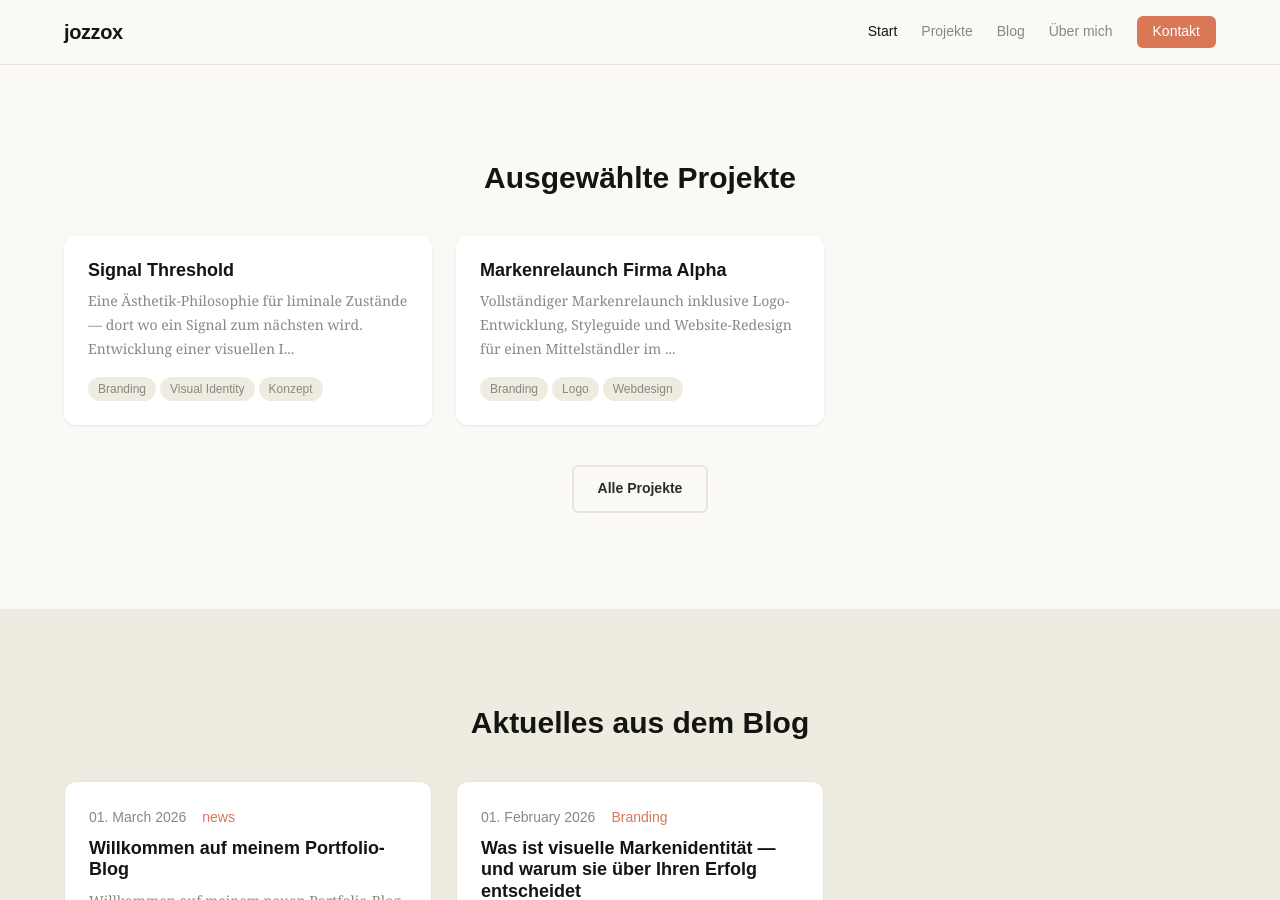
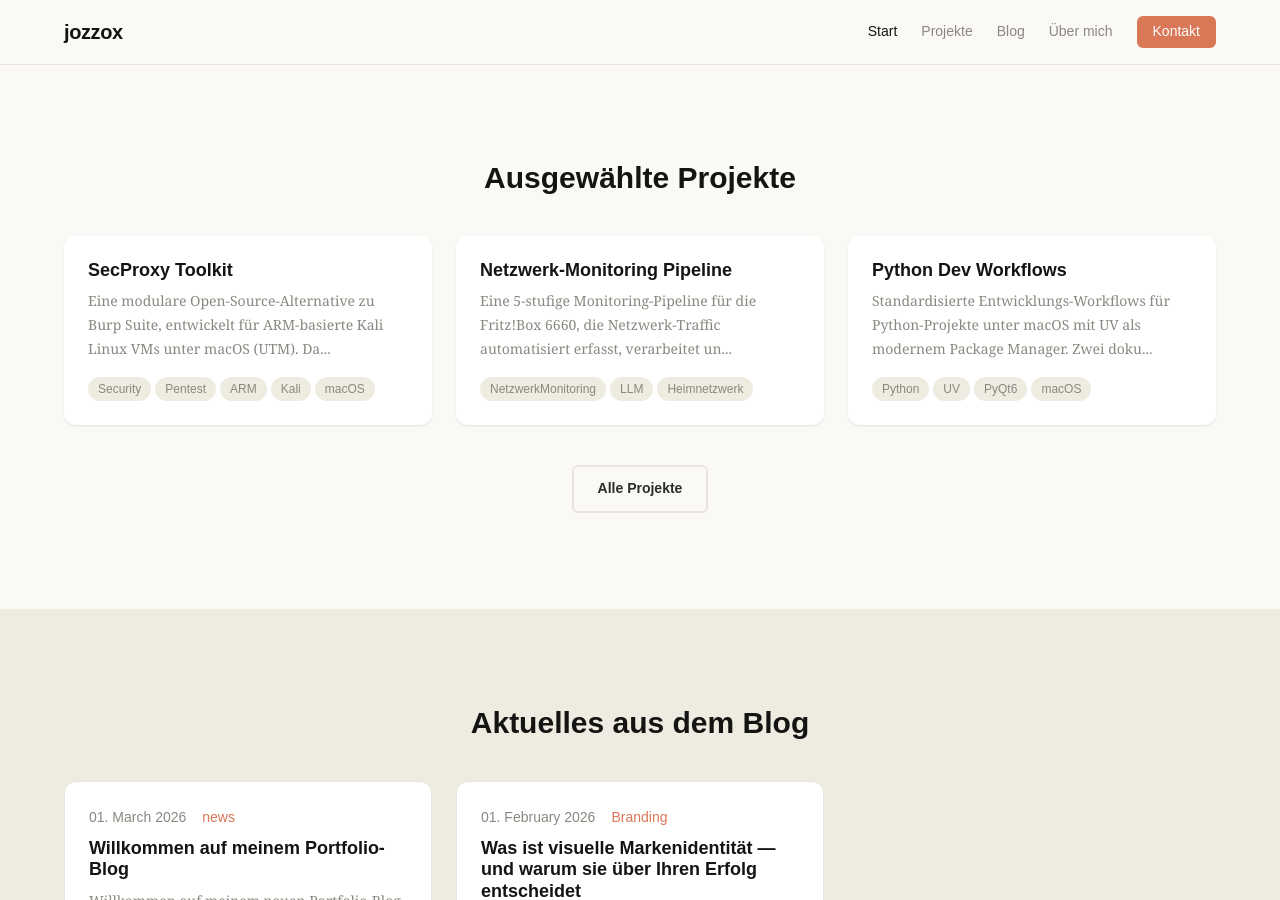
Before and after one commit to jozzox/jozzox.github.io, a Jekyll site: the page built from index.html, in a window 1280 px wide and 900 px high, scrolled down 419 px. Built offline with Jekyll 4.4.1, drawn with Linux system fonts in a browser that asks for light colours; some of the changed lines change nothing that is shown.

Commit message:
user: setup up and play the cards no one now

````diff
--- a/_projects/beispiel-projekt.md
+++ /dev/null
@@ -1,23 +0,0 @@
----
-layout: project
-title: "Markenrelaunch Firma Alpha"
-date: 2026-02-15
-tags: [Branding, Logo, Webdesign]
-client: "Firma Alpha GmbH"
-year: 2026
-excerpt: "Vollständiger Markenrelaunch inklusive Logo-Entwicklung, Styleguide und Website-Redesign für einen Mittelständler im Bereich Maschinenbau."
----
-
-## Briefing
-
-Der Kunde wünschte eine moderne Neupositionierung seiner Marke — weg vom veralteten Corporate Design der 90er, hin zu einem zeitgemäßen, professionellen Auftritt.
-
-## Lösung
-
-Entwicklung eines neuen Logo-Systems mit klar definierten Varianten für Digital- und Printmedien, begleitet von einem umfassenden Styleguide und einer komplett neu gestalteten Website.
-
-## Ergebnis
-
-- Stärkere Markenwahrnehmung bei Neukunden
-- Konsistentes Erscheinungsbild über alle Kanäle
-- Moderne Website mit verbesserter Conversion-Rate
--- /dev/null
+++ b/_projects/netzwerk-monitoring-pipeline.md
@@ -0,0 +1,78 @@
+---
+layout: project
+title: "Netzwerk-Monitoring Pipeline"
+date: 2026-03-01
+tags: [NetzwerkMonitoring, LLM, Heimnetzwerk]
+excerpt: "Eine 5-stufige Monitoring-Pipeline für die Fritz!Box 6660, die Netzwerk-Traffic automatisiert erfasst, verarbeitet und mittels lokalem LLM auf Anomalien analysiert. Der Operator behält jederzeit die volle Kontrolle – das System beobachtet passiv und empfiehlt, greift aber nie selbstständig ein."
+---
+## Netzwerk-Monitoring Pipeline Überblick
+
+Eine 5-stufige Monitoring-Pipeline für die Fritz!Box 6660, die Netzwerk-Traffic automatisiert erfasst, verarbeitet und mittels lokalem LLM (LM Studio) auf Anomalien analysiert.
+Der Operator behält jederzeit die volle Kontrolle – das System beobachtet passiv und empfiehlt, greift aber nie selbstständig ein.
+
+## Problem
+
+Heimnetzwerke werden zunehmend komplexer (IoT, Smart Home, mehrere Arbeitsgeräte), aber die meisten Router bieten nur rudimentäres Logging. Auffälliges Verhalten einzelner Geräte bleibt oft unbemerkt,
+bis es zu spät ist.
+
+## Lösung
+
+Eine modulare Pipeline, die den gesamten Traffic der Fritz!Box über das Routing Interface mitschneidet und in 5 Stufen verarbeitet – von der rohen pcap-Datei bis zur priorisierten Benachrichtigung.
+
+## Pipeline-Architektur
+
+```markdown
+Phase 1: CAPTURE
+  Fritz!Box Routing Interface → raw .pcap
+  (Kabel + WLAN 2.4GHz + 5GHz)
+       │
+       ▼
+Phase 2: PROCESS
+  tshark / pyshark → strukturierte Logs
+  (DNS-Queries, Ports, Protokolle, Traffic pro Gerät)
+       │
+       ▼
+Phase 3: DETECT
+  Regelbasierte Anomalie-Erkennung
+  (Unbekannte IPs, ungewöhnliche Ports, Traffic-Spikes)
+       │
+       ▼
+Phase 4: ANALYZE
+  Lokales LLM (LM Studio) → Bewertung & Priorisierung
+  (Prompt-Templates, Severity-Scoring, Kontextanalyse)
+       │
+       ▼
+Phase 5: NOTIFY
+  Operator wird informiert → entscheidet & handelt
+  (Block, Monitor, Ignore, Investigate)
+```
+
+## Tech-Stack
+
+- **Capture:** Fritz!Box Paketmitschnitt (Routing Interface)
+- **Processing:** tshark, pyshark, scapy, Python
+- **Detection:** Regelbasierte Filter (Python)
+- **LLM:** LM Studio mit lokalem Modell + Prompt-Templates
+- **Benachrichtigung:** Custom Notification System
+- **Hardware:** Fritz!Box Kabel 6660, Mac Mini M4, Geekom Mini IT 11
+
+## Design-Prinzipien
+
+- **Passiv:** Kein Eingriff in die Fritz!Box-Konfiguration, reine Beobachtung
+- **Lokal:** Alle Daten bleiben im Heimnetzwerk, kein Cloud-Upload
+- **Human-in-the-Loop:** LLM empfiehlt, Operator entscheidet
+- **Modular:** Jede Phase ist unabhängig austauschbar und testbar
+
+## Features
+
+- Erfasst gesamten ein- und ausgehenden Traffic (Kabel + WLAN)
+- Strukturierte Aufbereitung nach Gerät (MAC/IP), Protokoll und Zeitraum
+- Regelbasierte Vorerkennung filtert Rauschen vor LLM-Analyse
+- Lokales LLM bewertet Severity ohne Daten an externe APIs zu senden
+- Operator-Dashboard mit manuellen Reaktionsmöglichkeiten
+- Cronjob-basierte zyklische Erfassung
+
+## Ergebnis
+
+Ein datenschutzkonformes Netzwerk-Monitoring, das die Lücke zwischen einfachem Router-Logging und teuren Enterprise-SIEM-Lösungen schließt. Die Integration eines lokalen LLMs ermöglicht intelligente
+Analyse ohne Cloud-Abhängigkeit.
--- /dev/null
+++ b/_projects/python-dev-workflows.md
@@ -0,0 +1,83 @@
+---
+layout: project
+title: "Python Dev Workflows"
+date: 2026-02-15
+tags: [Python, UV, PyQt6, macOS]
+excerpt: "Standardisierte Entwicklungs-Workflows für Python-Projekte unter macOS mit UV als modernem Package Manager. Zwei dokumentierte Arbeitsweisen – Terminal-first und VS Code-first – mit PyQt6-Integration, reproduzierbaren Builds und Schnellstart-Templates."
+---
+
+## Python Dev Workflows Überblick
+
+Standardisierte Entwicklungs-Workflows für Python-Projekte unter macOS mit **UV** als modernem Package Manager. Zwei dokumentierte Arbeitsweisen – Terminal-first und VS Code-first – mit PyQt6-Integration,
+reproduzierbaren Builds und Schnellstart-Templates.
+
+## Problem
+
+Python-Projektsetups unter macOS sind fragmentiert: verschiedene Package Manager (pip, pipenv, poetry, conda), inkonsistente venv-Handhabung und fehlende Standardisierung zwischen Terminal- und IDE-Workflows
+führen zu Reibungsverlusten und schwer reproduzierbaren Umgebungen.
+
+## Lösung
+
+Ein einheitlicher Workflow basierend auf UV (von Astral), der beide Arbeitsweisen abdeckt und als referenzierbares Cheat Sheet dokumentiert ist.
+
+## Workflows
+
+### Terminal-First
+
+```markdown
+uv init mein-projekt
+cd mein-projekt
+uv python pin 3.12
+uv venv
+source .venv/bin/activate
+uv add pyqt6 qtpy
+uv run main.py
+```
+
+### VS Code-First
+
+```markdown
+uv init mein-projekt
+cd mein-projekt
+uv python pin 3.12
+uv venv
+source .venv/bin/activate
+uv add pyqt6 qtpy
+# Cmd+Shift+P → "Python: Select Interpreter" → .venv
+uv run hello.py
+```
+
+## Projektstruktur
+
+```markdown
+mein-projekt/
+├── .python-version      # Python-Version (uv python pin)
+├── .venv/               # Virtual Environment
+├── pyproject.toml       # Dependencies & Projektconfig
+├── uv.lock              # Reproduzierbare Builds
+├── README.md
+└── main.py
+```
+
+## Tech-Stack
+
+- **Package Manager:** UV (Astral) – Drop-in Replacement für pip/poetry
+- **Python:** 3.12 (gemanaged über UV)
+- **GUI:** PyQt6 + qtpy (Abstraktionslayer)
+- **IDE:** VS Code mit Python Extension + Auto-venv-Detection
+- **OS:** macOS (Mac Mini M4) mit Homebrew
+
+## Features
+
+- Ein-Befehl-Projektinitialisierung mit `uv init`
+- Automatische Python-Versionsverwaltung (`uv python pin`)
+- Reproduzierbare Builds via `uv.lock` (analog zu `package-lock.json`)
+- `uv run` braucht keine aktivierte venv
+- `uv sync` als Gegenstück zu `npm install`
+- VS Code erkennt `.venv/` automatisch
+- PyQt6-Integration für Desktop-GUI-Entwicklung
+
+## Ergebnis
+
+Ein dokumentierter, reproduzierbarer Python-Workflow, der die Geschwindigkeit von UV mit der Bequemlichkeit moderner IDE-Integration kombiniert.
+Das Cheat Sheet dient als Referenz für alle zukünftigen Python-Projekte.
--- /dev/null
+++ b/_projects/secproxy-toolkit.md
@@ -0,0 +1,71 @@
+---
+layout: project
+title: "SecProxy Toolkit"
+date: 2026-03-10
+tags: [Security, Pentest, ARM, Kali, macOS]
+excerpt: "Eine modulare Open-Source-Alternative zu Burp Suite, entwickelt für ARM-basierte Kali Linux VMs unter macOS (UTM). Das Toolkit nutzt mitmproxy als zentrale Proxy-Komponente und orchestriert"
+---
+
+## SecProxy Toolkit Überblick
+
+Eine modulare Open-Source-Alternative zu Burp Suite, entwickelt für ARM-basierte Kali Linux VMs unter macOS (UTM). Das Toolkit nutzt **mitmproxy** als zentrale Proxy-Komponente und orchestriert
+spezialisierte Security-Scanner über eine einheitliche CLI.
+
+## Problem
+
+Burp Suite läuft nicht performant in Kali Linux VMs unter UTM/macOS ARM. Kommerzielle Alternativen sind teuer, und einzelne CLI-Tools zu koordinieren ist zeitaufwendig und fehleranfällig.
+
+## Lösung
+
+Ein zweiteiliges System mit klarer Architektur:
+
+- **secproxy-toolkit** (Kali VM / Angreifer) – mitmproxy als Proxy-Zentrale mit Custom Addons für passives Scanning, Request-Export und automatisierte Multi-Tool-Scans
+- **secproxy-target-lab** (PC1 / Ziel) – Podman-basiertes Lab mit verwundbaren Webapps (DVWA, Juice Shop) und optionalem Caddy HTTPS-Reverse-Proxy
+
+## Architektur
+
+```markdown
+┌─────────────────────────────────────────────┐
+│              mitmproxy (Zentrale)           │
+│         Proxy · Intercept · Replay          │
+├──────────┬──────────┬───────────┬───────────┤
+│  nuclei  │  sqlmap  │   ffuf    │   nikto   │
+│  Scanner │  SQLi    │  Fuzzer   │  WebScan  │
+├──────────┴──────────┴───────────┴───────────┤
+│            Report Generator                 │
+│         JSON → Markdown → HTML              │
+└─────────────────────────────────────────────┘
+```
+
+## Workflow
+
+```markdown
+PC1 (Target):                     Kali VM (Angreifer):
+─────────────                     ────────────────────
+./lab.sh
+  → Juice Shop :3000              ./scan.sh http://<PC1-IP>:3000
+  → DVWA       :8081              ./intercept.sh http://<PC1-IP>:8081
+  → Eigene App :3001              ./scan.sh http://<PC1-IP>:3001
+```
+
+## Tech-Stack
+
+- **Proxy:** mitmproxy (Python Addons: Passive Scanner, Request Exporter)
+- **Scanner:** nuclei, sqlmap, ffuf, dalfox, nikto
+- **Container:** Podman (isolierte Netzwerke)
+- **HTTPS:** Caddy Reverse Proxy mit Self-Signed Certs
+- **Reporting:** Python – HTML/Markdown/JSON mit Severity-Sortierung
+- **Plattform:** Kali Linux ARM (UTM/macOS), Arch Linux (Geekom)
+
+## Features
+
+- Automatisierter Multi-Tool-Scan mit einem Befehl (`scan.sh`)
+- Interaktiver Proxy-Modus mit Live-Passive-Scanning (`intercept.sh`)
+- Request-Export für gezielte Nacharbeit mit sqlmap/nuclei
+- HTML-Reports mit Dark-Theme, sortiert nach Severity
+- HTTPS-fähiges Lab für realistische Tests (HSTS, Secure Cookies)
+- Eigene Next.js Apps testbar via Containerfile
+
+## Ergebnis
+
+Ein vollständiges Pentest-Toolkit, das ohne kommerzielle Lizenzen auskommt und auf ARM-Hardware performant läuft. Der modulare Aufbau erlaubt einfache Erweiterung um neue Scanner oder Reporting-Formate.
--- a/_projects/signal-threshold.md
+++ /dev/null
@@ -1,26 +0,0 @@
----
-layout: project
-title: "Signal Threshold"
-date: 2026-03-01
-tags: [Branding, Visual Identity, Konzept]
-excerpt: "Eine Ästhetik-Philosophie für liminale Zustände — dort wo ein Signal zum nächsten wird. Entwicklung einer visuellen Identität für ein imaginäres Designstudio."
----
-
-## An Aesthetic Philosophy
-
----
-
-**Signal Threshold** is a philosophy of liminal states — the precise moment where one signal becomes another, where the boundary between sender and receiver dissolves into pure transmission. It holds that every surface is a threshold: a membrane between what is known and what waits to be deciphered. Form does not declare itself. It vibrates at the frequency of its own becoming, and the observer must attune.
-
-The visual language of **Signal Threshold** is drawn from the archaeology of networks — topologies charted before digital tools existed, hand-drawn maps of invisible connections, the patient work of someone who understood that infrastructure is also philosophy. Space is organized like a signal: nodes cluster where meaning intensifies, lines thin where attention wanders, and vast dark fields hold the silence between transmissions. The composition must appear as though it emerged from countless hours of meticulous observation — a scientific artifact from an imaginary discipline that studies the invisible.
-
-Color is a frequency, not a decoration. Deep near-black grounds that vibrate with cool undertones. Indigo — the color that cannot decide between blue and violet — as the primary signal. Purple as the charged synthesis, the frequency where two opposing forces collapse into a third thing entirely. These chromatic fields are not chosen; they are *tuned*. A master colorist, having labored over each adjacency with painstaking care, would recognize the calibration immediately. White exists only as the faintest luminescence — the ghost of a signal that was.
-
-Typographic elements are sparse and clinical, placed with the reverence of someone annotating a discovery. Type is never set — it is *positioned* as evidence. Monospace letterforms carry the weight of the terminal, of the command line, of the place where language becomes instruction. These marks appear once, quietly, and do not repeat. The restraint is itself a form of expertise: knowing what to remove is the highest craft.
-
-The hidden structure of every **Signal Threshold** composition is a timestamp — a year, a coordinate, a frequency that anchors the abstract in the specific. Only those who look with patience will find it. This is not obscurity for its own sake: it is the reward for sustained attention, the return on the investment of careful seeing. The work is designed to be discovered rather than explained, the product of deep expertise exercised with a quiet hand. It should appear as though someone at the absolute top of their field spent considerable time on each gesture — because they did.
-
----
-
-*Palette: `#080810` · `#6366f1` · `#a855f7` · `#1e1b4b` · `#f1f5f9`*
-*Typografie: IBMPlexMono · BricolageGrotesque*
````
Also changed, not shown: _posts/2026-02-01-was-ist-visuelle-markenidentitaet.md (+9 -4 lines).
